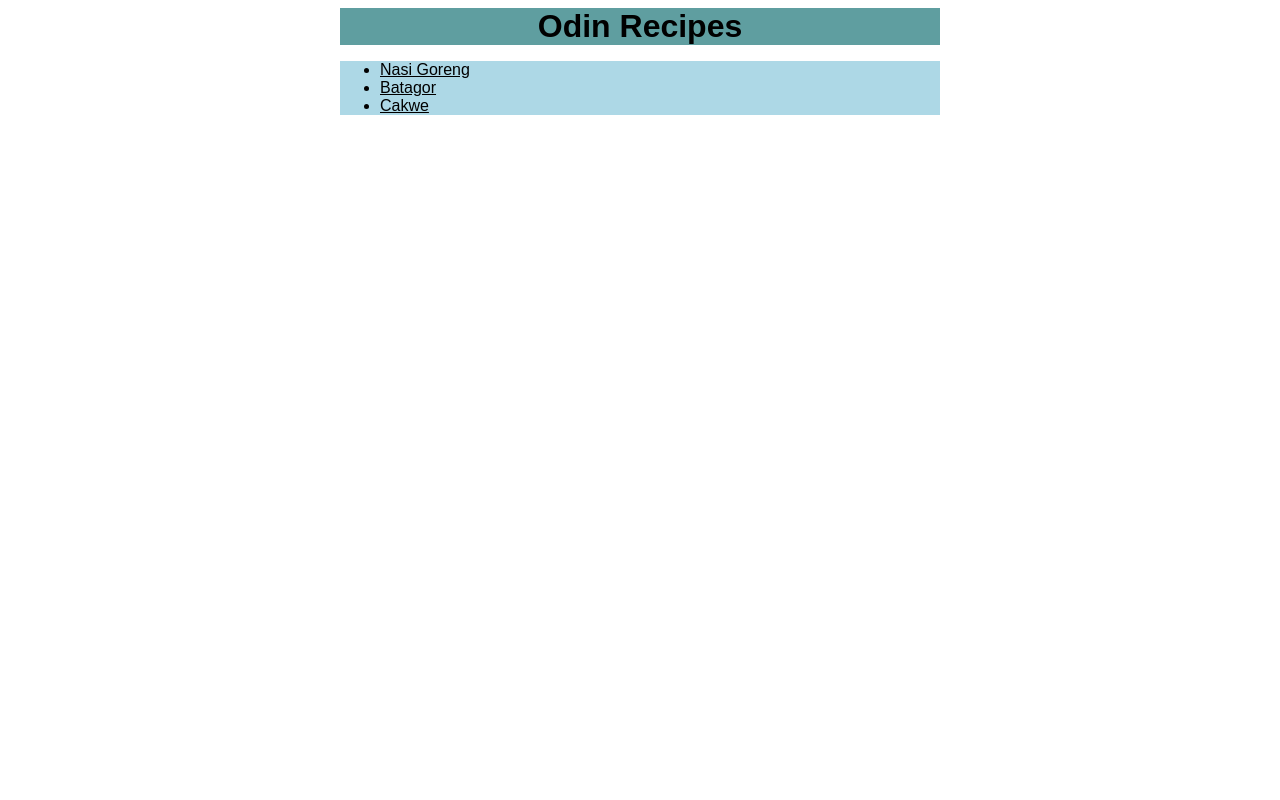
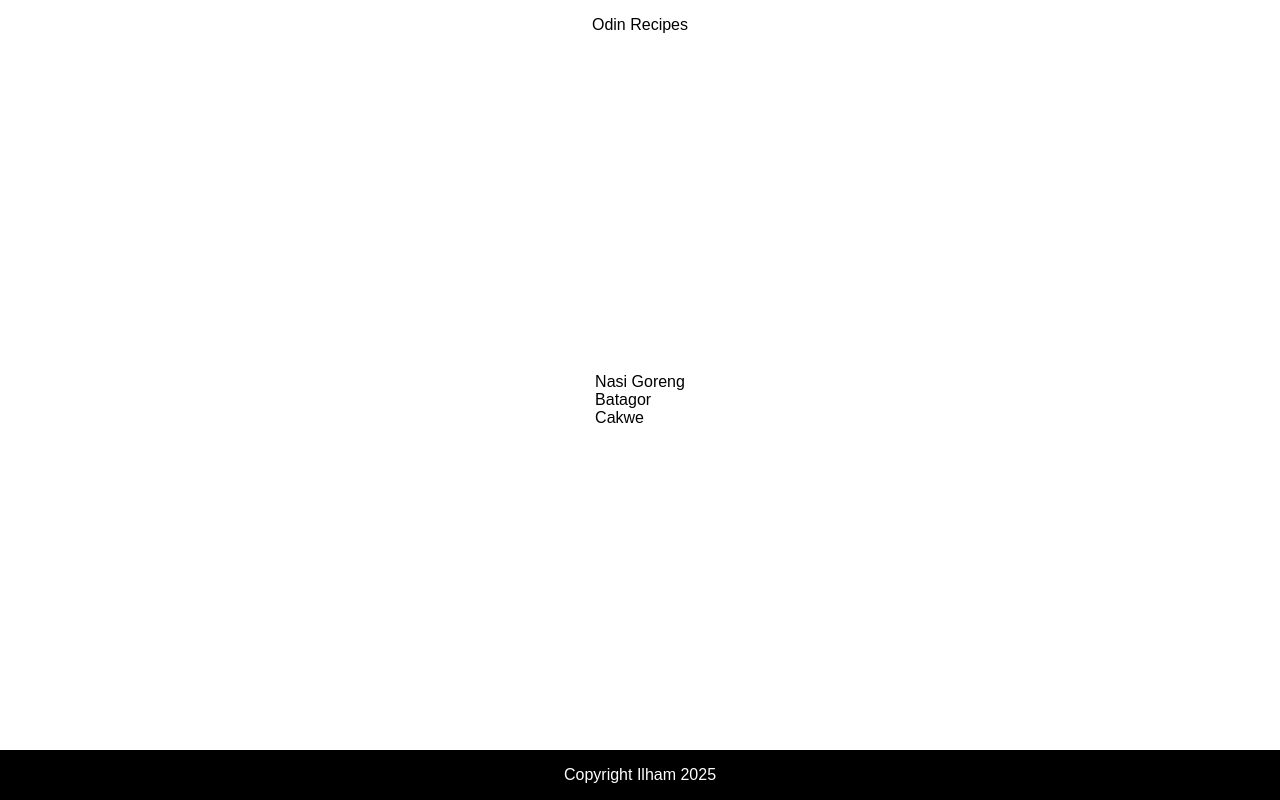
Before and after one commit to IlhamF4/odin-recipes, a plain HTML site: page index.html in a window 1280 px wide. Drawn offline with Linux system fonts and the light colour scheme.

Commit message:
Fixing layout index.html

```diff
--- a/index.css
+++ b/index.css
@@ -1,21 +1,55 @@
 body {
   font-family: Arial, Verdana, sans-serif;
+  height: 100vh;
+  margin:0;
+}
+
+body {
+  display: flex;
+  flex-direction: column;
+}
+
+.header, .content, .footer {
+  display: flex;
+}
+
+.header, .footer {
+  padding: 16px;
 }
 
 .header {
-  text-align: center;
-  max-width: 600px;
-  display: block;
-  margin: 0 auto;
-  background-color: cadetblue;
+  justify-content: center;
 }
 
 .content {
-  background-color: lightblue;
-  max-width: 600px;
-  margin: 0 auto;
+  justify-content: center;
+  align-items: center;
 }
 
-.content a {
+.footer {
+  background: black;
+  color: white;
+  justify-content: center;
+  align-items: center;
+}
+
+.content {
+  flex: 1;
+}
+
+ul {
+  list-style-type: none;
+  padding: 0;
+  margin: 0;
+}
+
+a {
   color: black;
+  text-decoration: none;
 }
+
+.footer {
+  background-color: black;
+  color: white;
+  padding: 16px;
+}
--- a/index.html
+++ b/index.html
@@ -1,17 +1,22 @@
 <!DOCTYPE html>
 <html lang="en">
 				<head>
+								<meta charset="UTF-8">
+    <meta http-equiv="X-UA-Compatible" content="IE=edge">
+    <meta name="viewport" content="width=device-width, initial-scale=1.0">
 								<link rel="stylesheet" href="index.css">
 								<title>Recipes</title>
-								<meta charset="UTF-8">
   </head>
   <body>
-  	  <h1 class="header">Odin Recipes</h1>
+  	  <div class="header">
+  	  				<div class="title">Odin Recipes</div>
+  	  </div>
   	<div class="content">
 			   <ul>
 		    	<li><a href="./recipes/Nasi-goreng.html">Nasi Goreng</a></li>
 		    	<li><a href="./recipes/batagor.html">Batagor</a></li>
     			<li><a href="./recipes/cakwe.html">Cakwe</a></li>
 			   </div>
+  					<div class="footer">Copyright Ilham 2025</div>
 			 </body>
 	</html>
```
